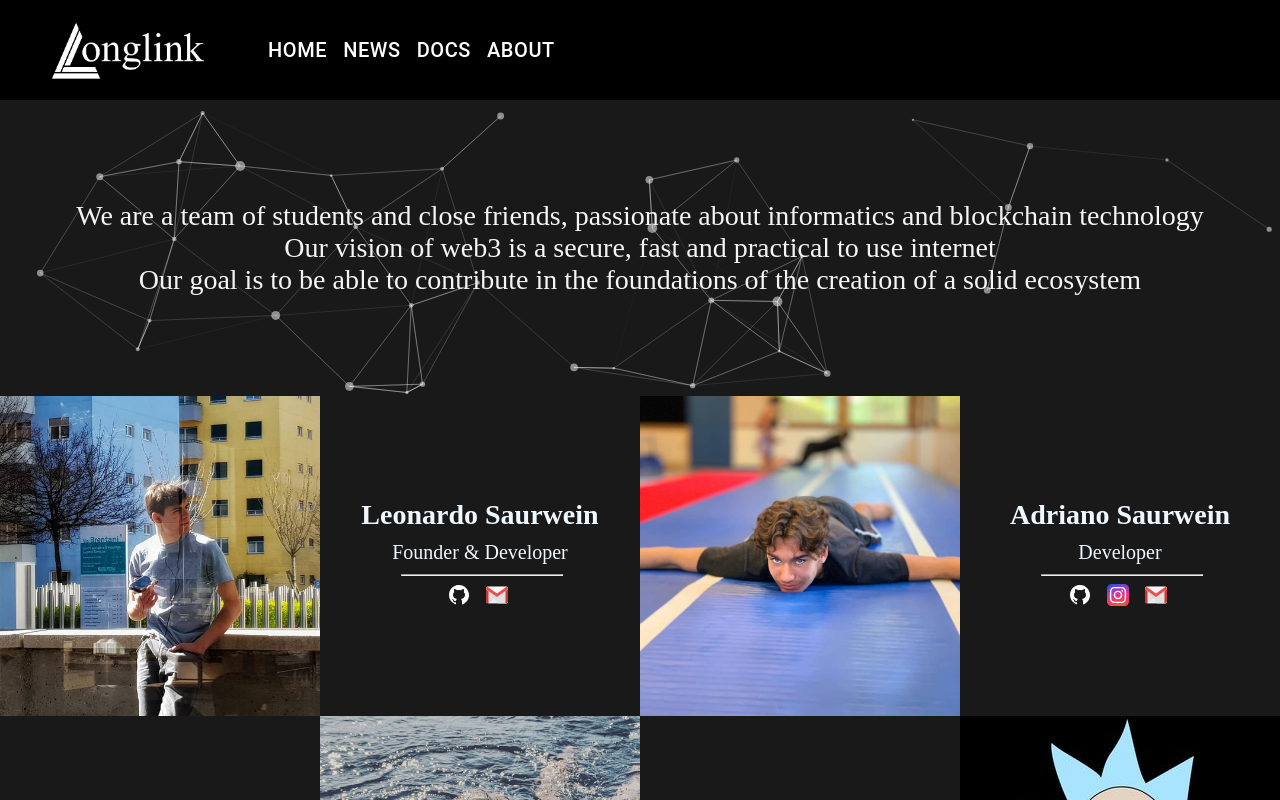
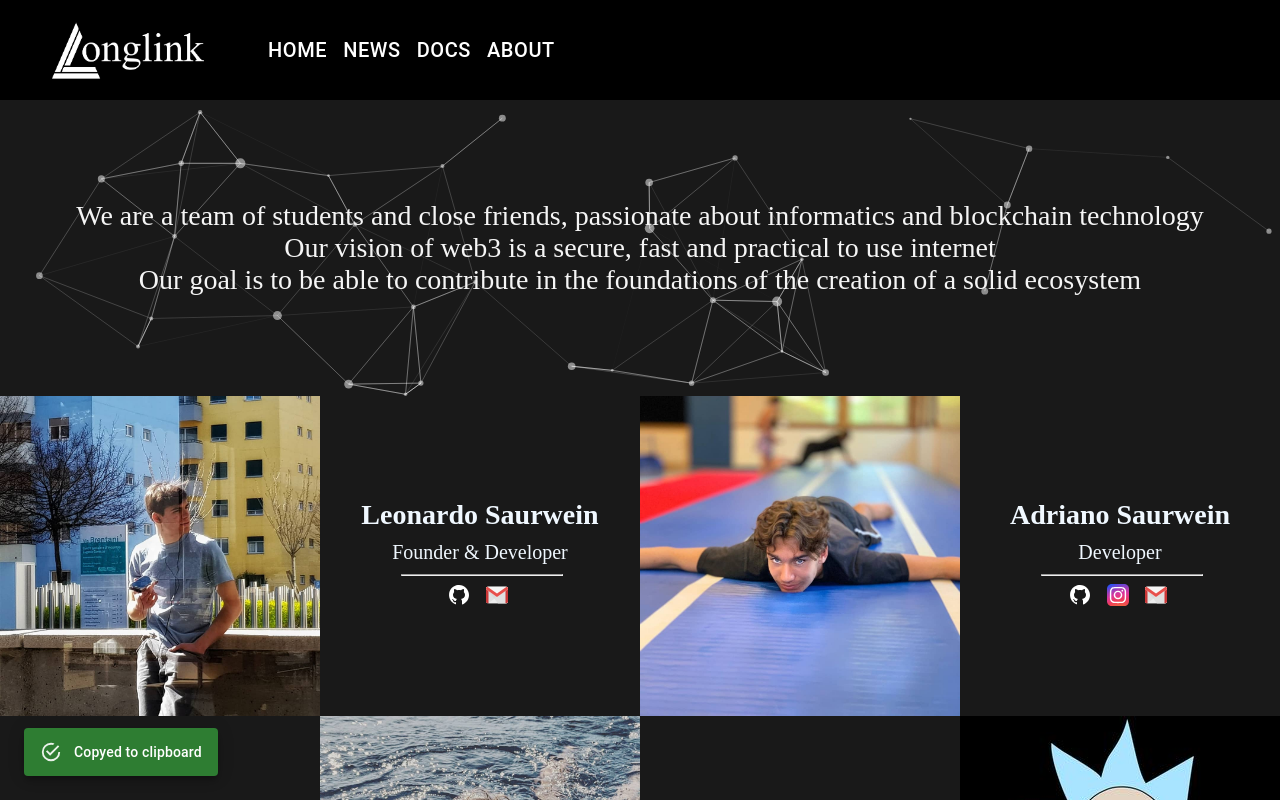
Before and after one commit to XLongLink/Website, a Next.js app: page /about in a window 1280 px wide. Both pictures are taken after a click on the button 497 px from the left and 594 px from the top of the page. Shown: the top 800 px of the page. Built offline with nearby package versions, Linux system fonts and the light colour scheme; what @walletconnect/client would draw is missing.

Commit message:
Update gmail.tsx

```diff
--- a/components/icons/gmail.tsx
+++ b/components/icons/gmail.tsx
@@ -39,9 +39,9 @@ function Gmail(props: any) {
             <Snackbar
                 open={open}
                 onClose={() => setOpen(false)}
-                autoHideDuration={2000}
+                autoHideDuration={3000}
             >
-                <Alert severity="success" sx={{background: "#191919"}}> Copyed to clipboard </Alert>
+                <Alert severity="success"> Copyed to clipboard </Alert>
             </Snackbar>
         </>
     );
```
